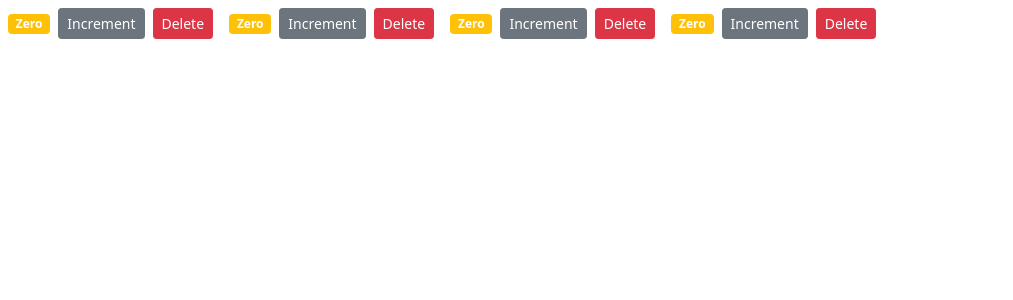
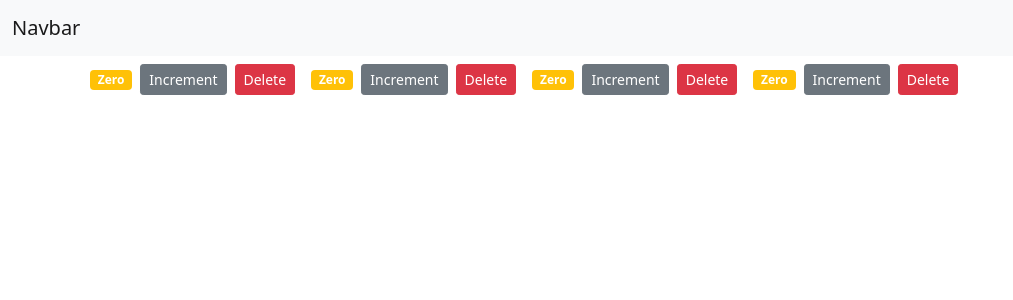
Before and after one commit to GRy82/counterAppRepo, a React (Create React App) app: page / in a window 1280 px wide. Shown: the top 300 px of the page, without its empty margins (0-1013 px from the left). Built offline with nearby package versions, Linux system fonts and the light colour scheme.

Commit message:
navBar component created and imported to app.js

```diff
--- a/src/App.js
+++ b/src/App.js
@@ -1,24 +1,16 @@
-import logo from './logo.svg';
 import './App.css';
+import React from 'react';
+import Counters from './components/counters';
+import NavBar from './components/navBar';
 
 function App() {
   return (
-    <div className="App">
-      <header className="App-header">
-        <img src={logo} className="App-logo" alt="logo" />
-        <p>
-          Edit <code>src/App.js</code> and save to reload.
-        </p>
-        <a
-          className="App-link"
-          href="https://reactjs.org"
-          target="_blank"
-          rel="noopener noreferrer"
-        >
-          Learn React
-        </a>
-      </header>
-    </div>
+    <React.Fragment>
+      <NavBar />
+      <main className='container'>
+        <Counters />
+      </main>
+    </React.Fragment>
   );
 }
 
--- /dev/null
+++ b/src/components/navBar.js
@@ -0,0 +1,15 @@
+import React, { Component } from 'react';
+
+class NavBar extends Component {
+    render() {
+        return (
+            <nav className="navbar navbar-light bg-light">
+                <div className="container-fluid">
+                    <a className="navbar-brand" href="">Navbar</a>
+                </div>
+            </nav>
+         );
+    }
+}
+
+export default NavBar;
--- a/src/index.js
+++ b/src/index.js
@@ -1,14 +1,13 @@
 import React from 'react';
 import ReactDOM from 'react-dom';
 import './index.css';
-//import App from './App';
+import App from './App';
 import reportWebVitals from './reportWebVitals';
 import 'bootstrap/dist/css/bootstrap.css';
-import Counters from './components/counters';
 
 ReactDOM.render(
   <React.StrictMode>
-    <Counters />
+    <App />
   </React.StrictMode>,
   document.getElementById('root')
 );
```
